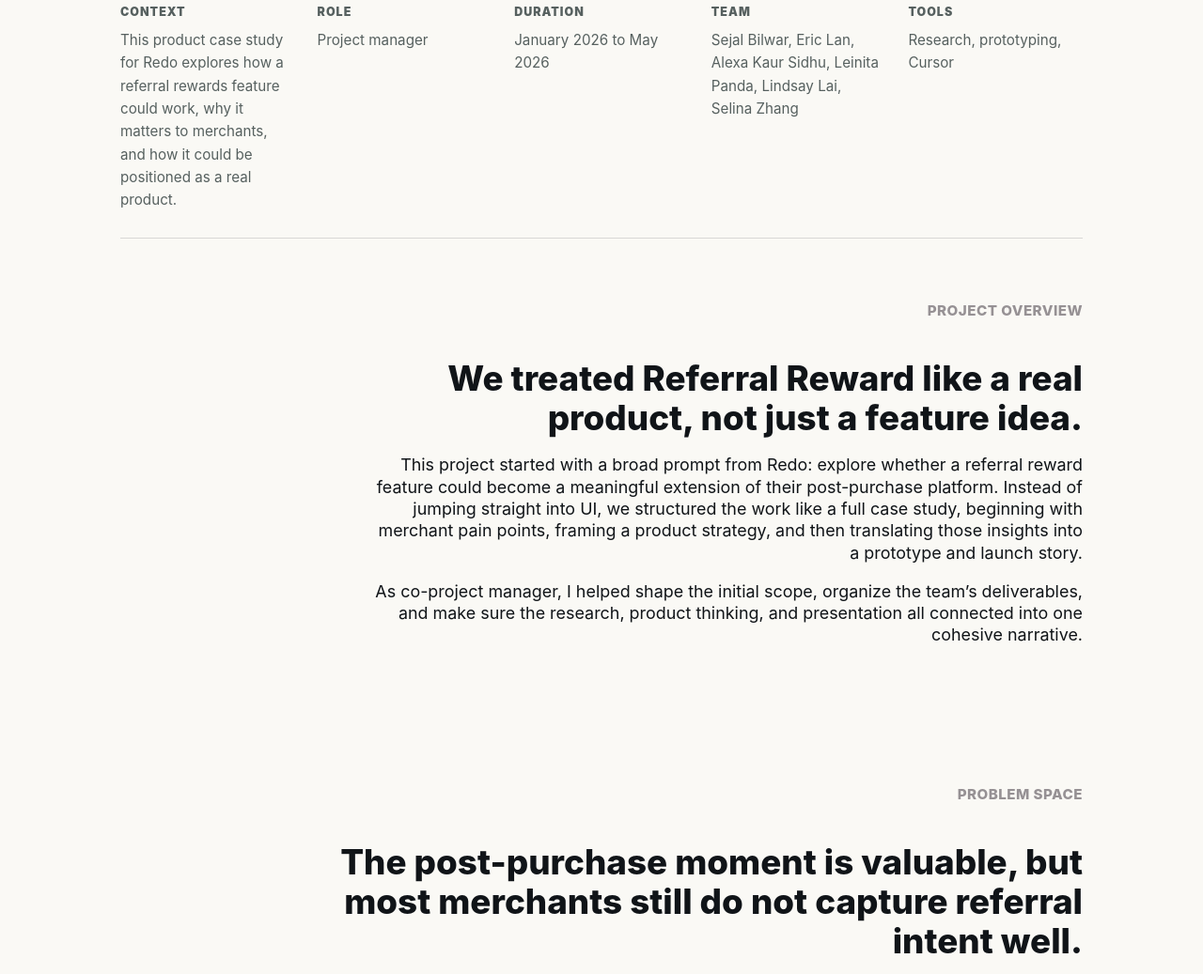
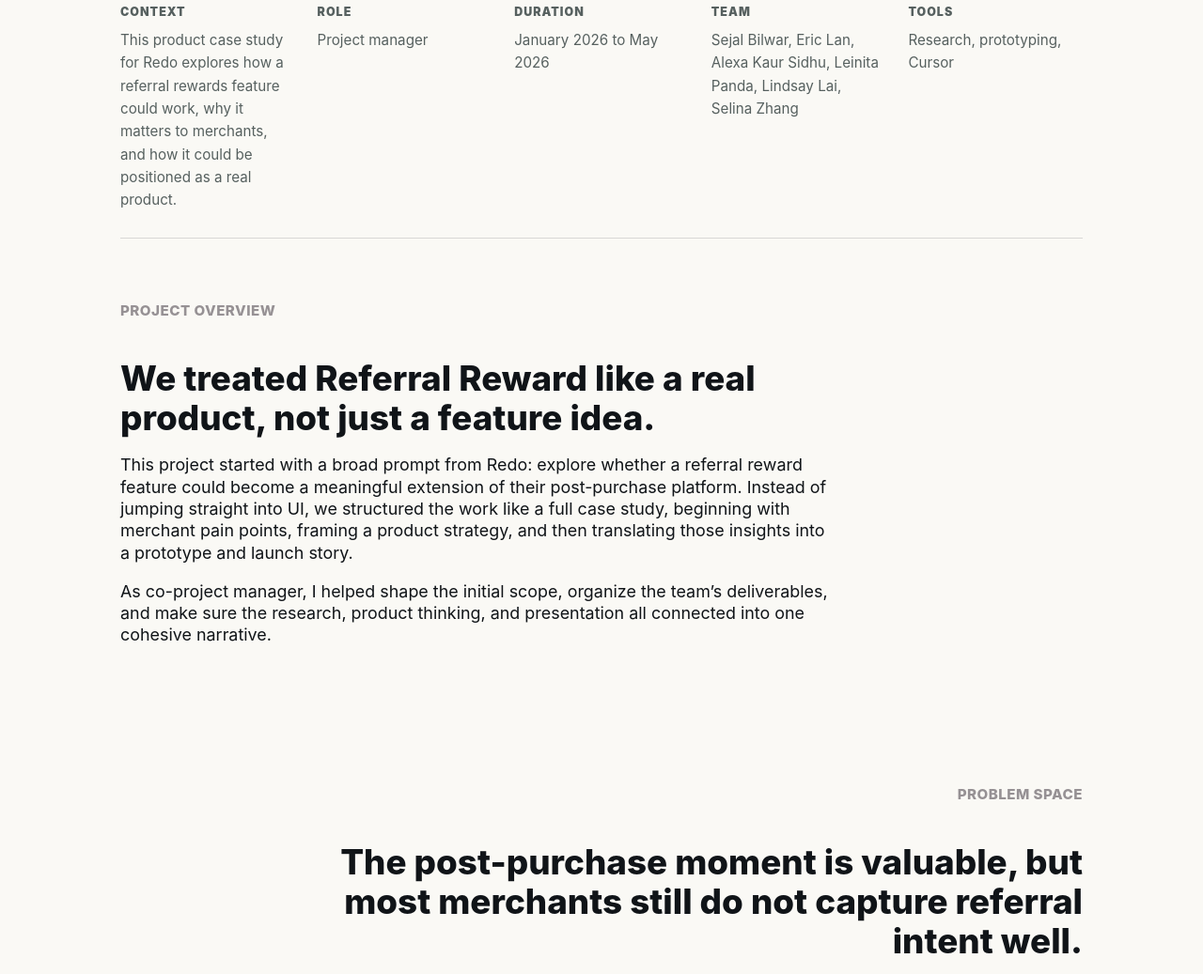
Before and after one commit to macosta-mga/portfolio, a plain HTML site: page projects/study-sprint.html in a window 1280 px wide. Shown: the part 883-1920 px from the top of the page at 94% size. Drawn offline with Linux system fonts and the light colour scheme.

Commit message:
Left align Redo overview section

```diff
--- a/projects/study-sprint.html
+++ b/projects/study-sprint.html
@@ -54,7 +54,7 @@
         </div>
       </section>
 
-      <section class="case-section case-slide project-overview-section matched-section-label">
+      <section class="case-section case-slide matched-section-label">
         <p class="eyebrow">Project Overview</p>
         <h2>We treated Referral Reward like a real product, not just a feature idea.</h2>
         <p>
```
